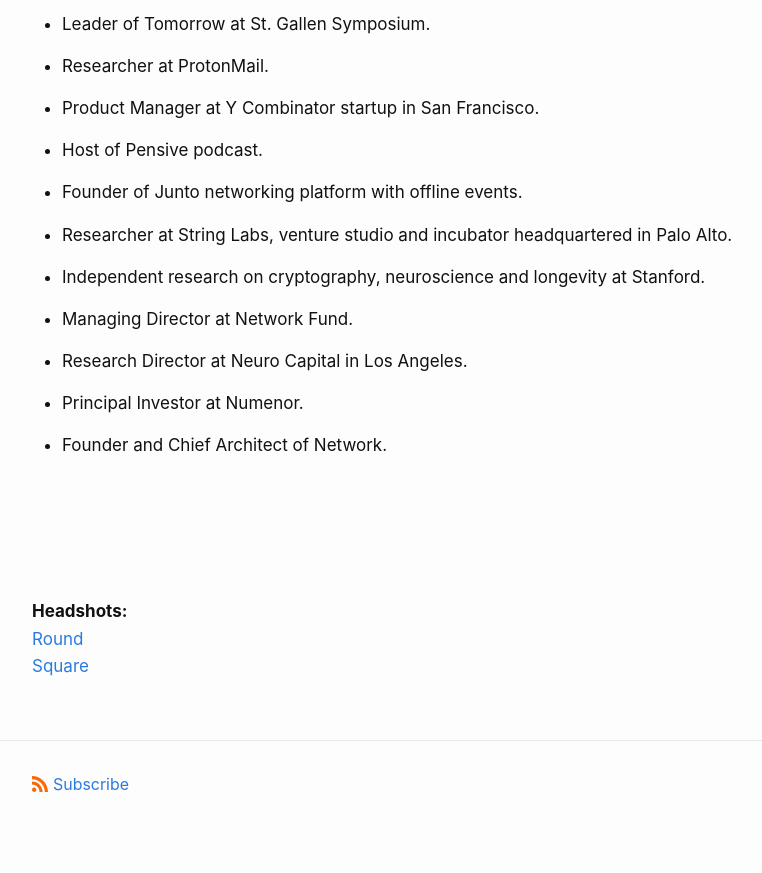
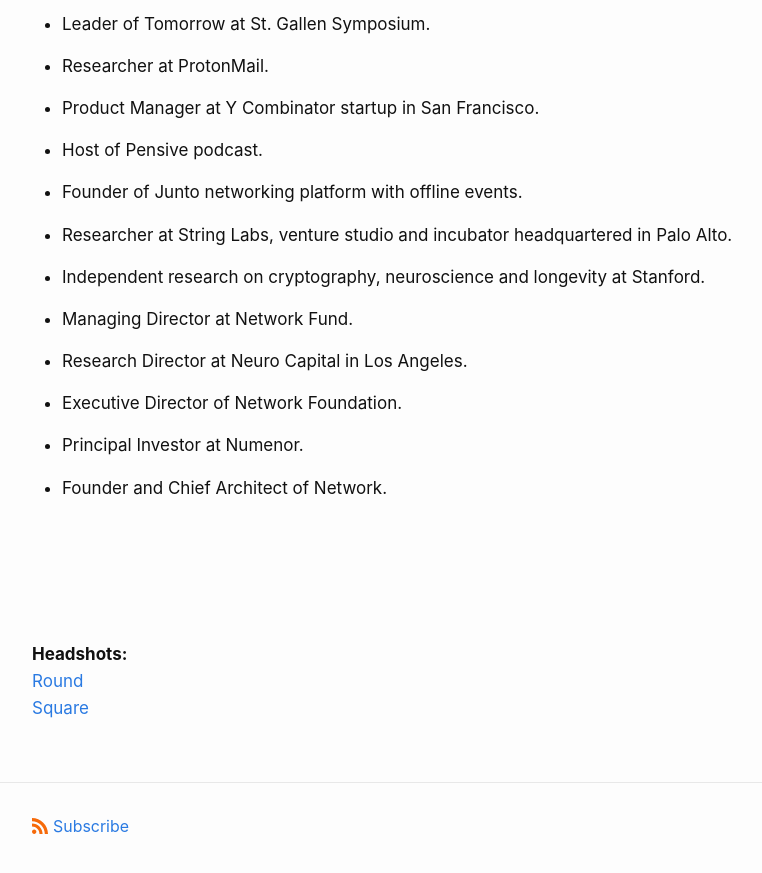
Before and after one commit to link-daniel/link.github.io, a Jekyll site: the page built from biography.md, in a window 1280 px wide and 900 px high, scrolled down 1906 px. Shown: the top 873 px of the window, without its empty margins (238-1000 px from the left). Built offline with Jekyll 4.4.1, drawn with Linux system fonts in a browser that asks for light colours.

Commit message:
Update biography.md

```diff
--- a/biography.md
+++ b/biography.md
@@ -76,6 +76,8 @@ At Harvard Kennedy School, he co-founded a nonprofit focused on governance and t
 
 - Research Director at Neuro Capital in Los Angeles.
 
+- Executive Director of Network Foundation.
+
 - Principal Investor at Numenor.
 
 - Founder and Chief Architect of Network.
```
